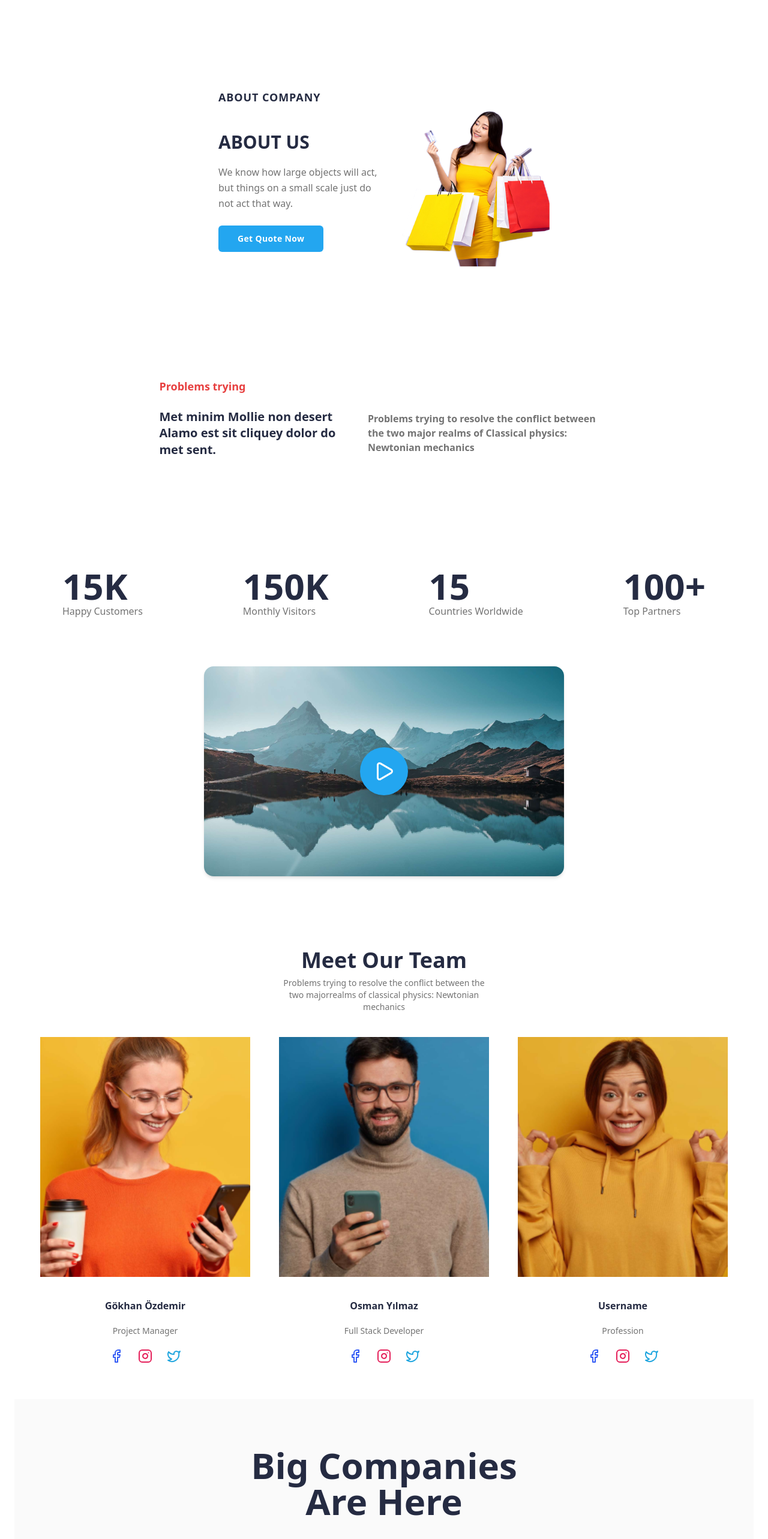
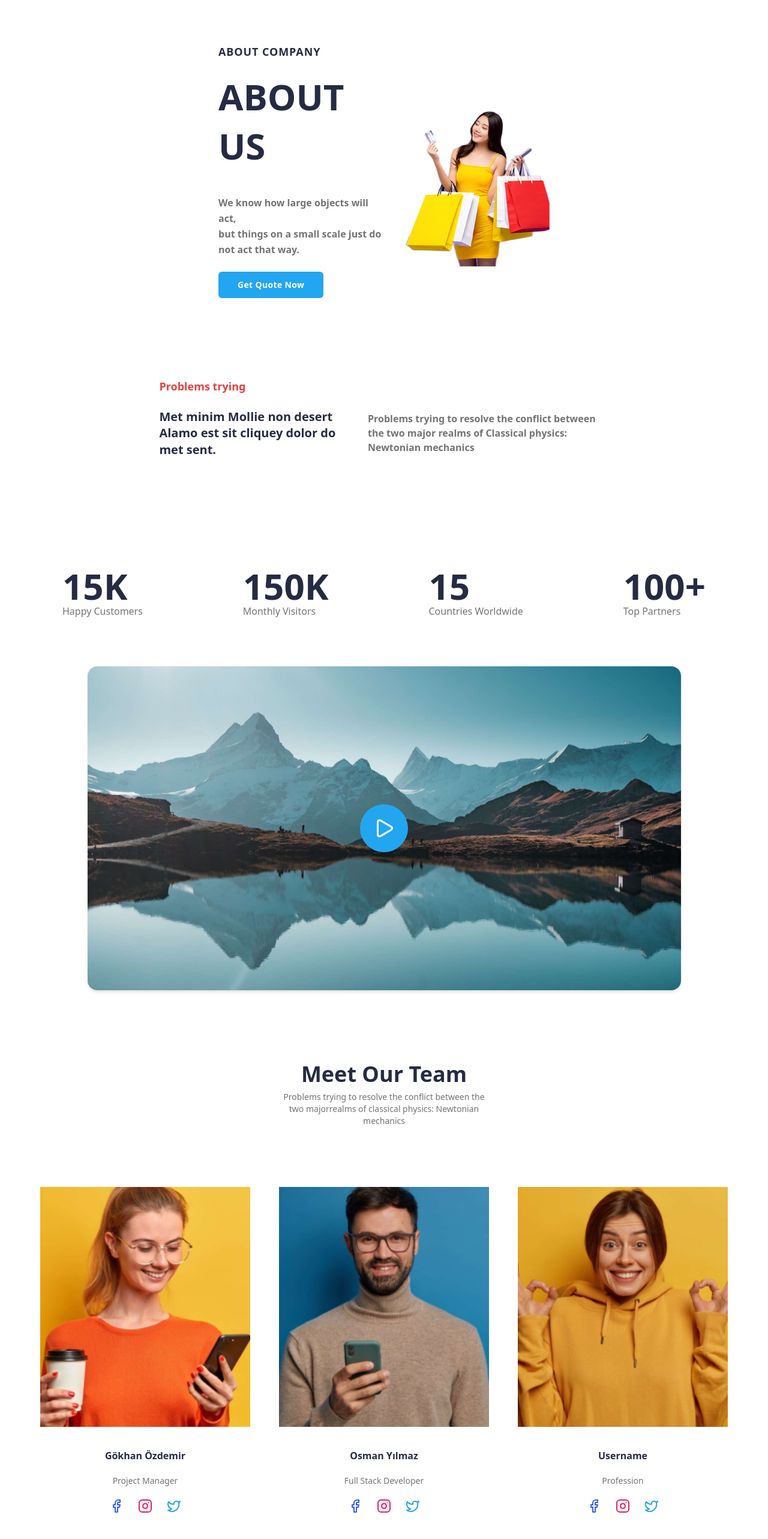
Before and after one commit to osmanyilmz/E-Commerce-project, a React (Vite) app: page /about in a window 1280 px wide. Shown: the part 160-2726 px from the top of the page at 60% size. Built offline with nearby package versions, Linux system fonts and the light colour scheme.

Commit message:
Style fix in AboutPage

```diff
--- a/src/layout/Header.jsx
+++ b/src/layout/Header.jsx
@@ -134,9 +134,9 @@ export default function Header() {
                   </div>
                 </div>
               </div>
-              <a href="#" className="hover:text-gray-800">
+              <Link to="/about" className="hover:text-gray-800">
                 About
-              </a>
+              </Link>
               <a href="#" className="hover:text-gray-800">
                 Blog
               </a>
--- a/src/pages/AboutPage.jsx
+++ b/src/pages/AboutPage.jsx
@@ -27,15 +27,15 @@ export default function AboutPage() {
       <div className="flex flex-col items-center justify-center text-center px-6 py-16 bg-[#ffffff]">
         <div className="flex flex-col lg:flex-row items-center justify-center w-full px-6 lg:px-85 py-16 bg-white">
           <div className="flex flex-col justify-center w-full lg:w-1/2 text-center lg:text-left">
-            <h4 className="text-lg font-bold text-[#252B42] mb-10 tracking-wider">
+            <h4 className="text-lg font-bold text-[#252B42] mb-5 tracking-wider">
               ABOUT COMPANY
             </h4>
 
-            <h1 className="text-3xl font-extrabold text-[#252B42] mb-4 leading-snug">
+            <h1 className="text-6xl font-bold text-[#252B42] mb-10 leading-snug">
               ABOUT US
             </h1>
 
-            <p className="text-[#737373] text-base mb-6 max-w-md lg:max-w-none leading-relaxed">
+            <p className="text-[#737373] font-semibold text-base mb-6 max-w-md lg:max-w-none leading-relaxed">
               We know how large <br className="block lg:hidden" />
               objects will act, <br className="hidden lg:block" /> but things
               <br className="block lg:hidden" /> on a small scale just do
@@ -94,7 +94,7 @@ export default function AboutPage() {
             </div>
           </div>
 
-          <div className="relative w-[307px] h-[316px] lg:w-[600px] lg:h-[350px] rounded-2xl overflow-hidden shadow-md mb-10">
+          <div className="relative w-[307px] h-[316px] lg:w-[989px] lg:h-[540px] rounded-2xl overflow-hidden shadow-md mb-10">
             <img
               src="/images/AboutPage/video-image.jpg"
               alt="Video preview"
@@ -135,7 +135,7 @@ export default function AboutPage() {
         <h2 className="text-4xl font-bold text-[#252B42] mb-2 text-center">
           Meet Our <br className="block lg:hidden" /> Team
         </h2>
-        <p className="text-[#737373] text-center max-w-[360px]  text-sm">
+        <p className="text-[#737373] text-center max-w-[360px] text-sm mb-15">
           Problems trying to resolve <br className="block lg:hidden" /> the
           conflict between the two major
           <br className="block lg:hidden" />
@@ -167,7 +167,7 @@ export default function AboutPage() {
           ))}
         </div>
         <div className="bg-[#FAFAFA] px-86 py-20">
-          <h2 className="text-6xl font-bold text-[#252B42] mb-2 text-center mb-10 ">
+          <h2 className="text-5xl font-bold text-[#252B42] mb-2 text-center mb-10 ">
             Big <br className="block lg:hidden" /> Companies
             <br className="block lg:hidden" /> Are Here
           </h2>
```
